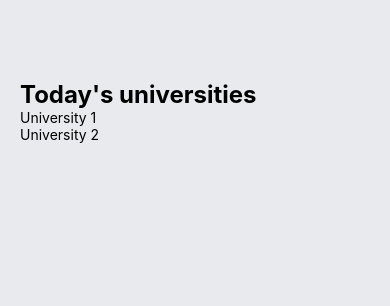
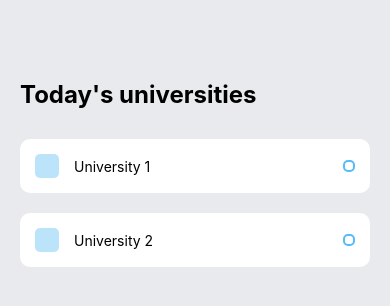
Before and after one commit to e2matheus/university-gaming, a React Native app: screen / in a window 390 px wide. Shown: the top 306 px of the page. Built offline with nearby package versions, Linux system fonts and the light colour scheme.

Commit message:
Add styles related to university component

```diff
--- a/App.js
+++ b/App.js
@@ -9,7 +9,6 @@ const App = () => {
           <View style={styles.universitiesWrapper}>
             <Text style={styles.sectionTitle}>Today's universities</Text>
             <View style={styles.items}>
-              {/* Where the universities will go */}
               <University title="University 1" />
               <University title="University 2" />
             </View>
@@ -31,7 +30,9 @@ const styles = StyleSheet.create({
     fontSize: 24,
     fontWeight: 'bold',
   },
-  items: {},
+  items: {
+    marginTop: 30,
+  },
 });
 
 export default App;
--- a/src/components/University.js
+++ b/src/components/University.js
@@ -4,13 +4,49 @@ import { StyleSheet, Text, View } from 'react-native';
 const University = (props) => {
 
   return (
-    <View>
-      <Text>{props.title}</Text>
+    <View style={styles.item}>
+      <View style={styles.sectionLeft}>
+        <View style={styles.logo}></View>
+        <Text style={styles.mainText}>{props.title}</Text>
+      </View>
+      <View style={styles.sectionRight}></View>
     </View>
-  )
+  );
 }
 
 const styles = StyleSheet.create({
+  item: {
+    backgroundColor: '#fff',
+    padding: 15,
+    borderRadius: 10,
+    flexDirection: 'row',
+    alignItems: 'center',
+    justifyContent: 'space-between',
+    marginBottom: 20,
+  },
+  sectionLeft: {
+    flexDirection: 'row',
+    alignItems: 'center',
+    flexWrap: 'wrap',
+  },
+  logo: {
+    width: 24,
+    height: 24,
+    backgroundColor: '#55BCF6',
+    opacity: 0.4,
+    borderRadius: 5,
+    marginRight: 15,
+  },
+  mainText: {
+    maxWidth: '80%',
+  },
+  sectionRight: {
+    width: 12,
+    height: 12,
+    borderColor: '#55BCF6',
+    borderWidth: 2,
+    borderRadius: 5,
+  },
 });
 
 export default University;
```
